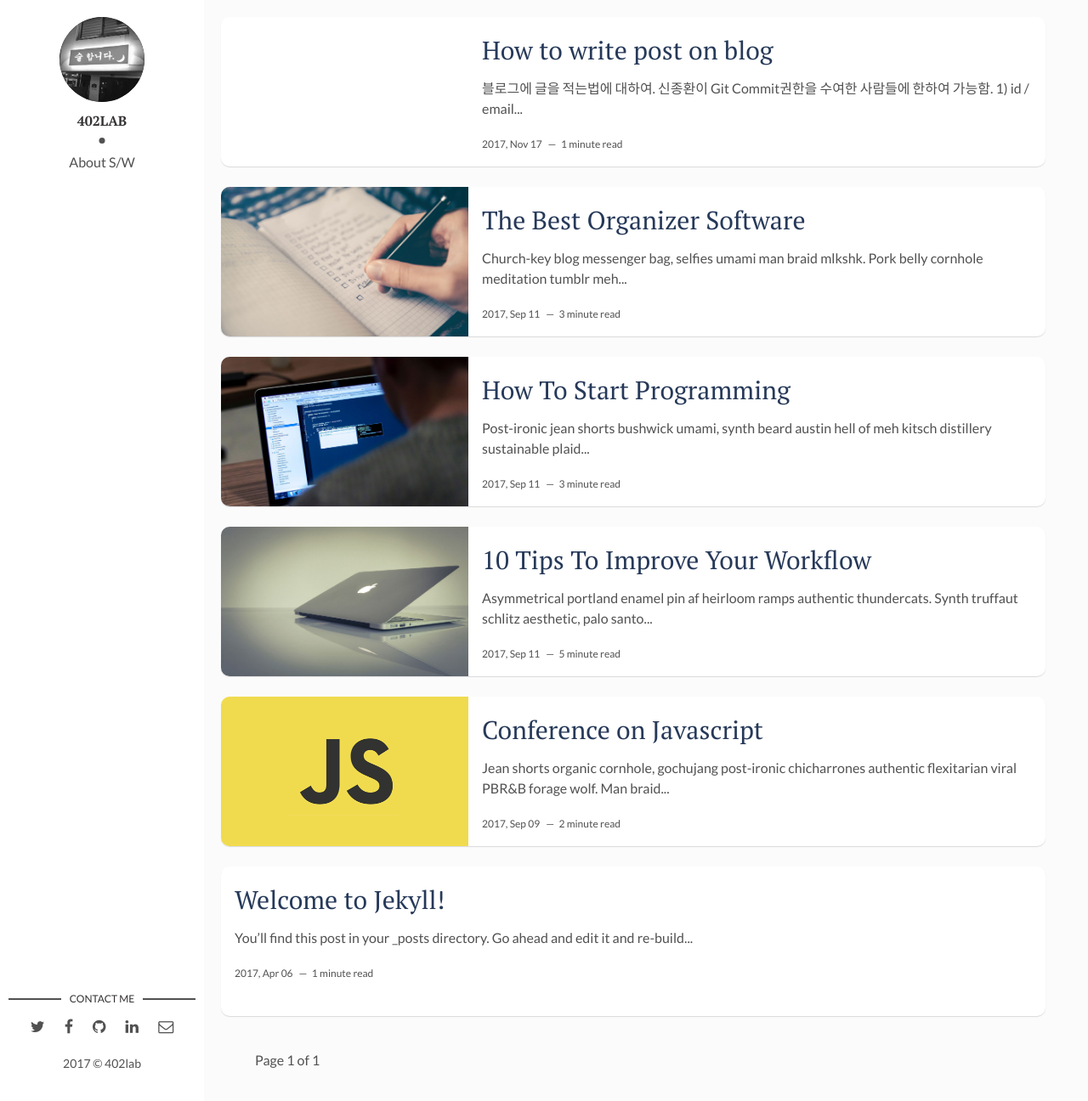
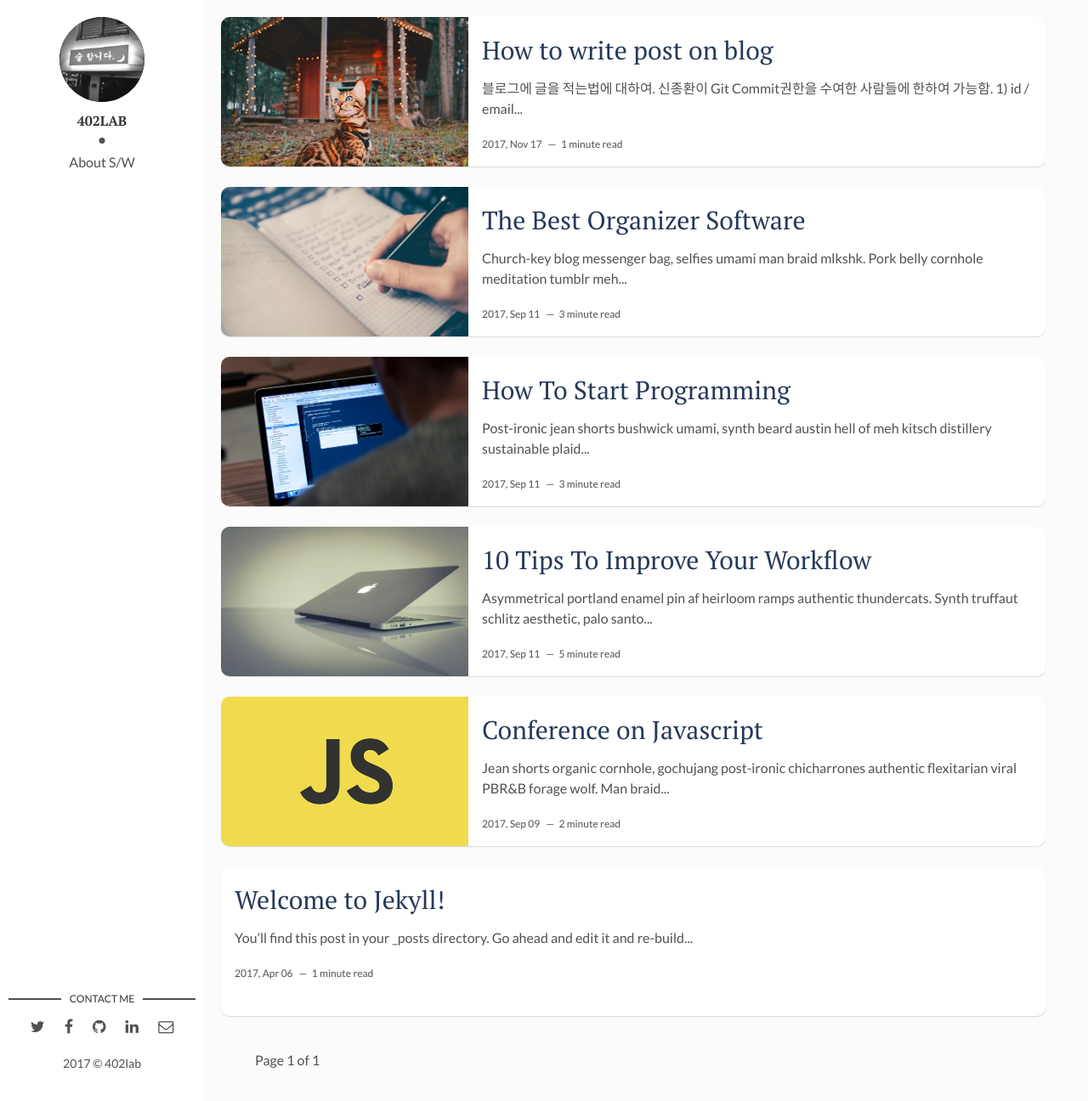
Before and after one commit to Lab402/Lab402.github.io, a Jekyll site: the page built from index.html, in a window 1280 px wide and 1296 px high. Shown: the whole window at 85% size. Built offline with Jekyll 4.4.1, drawn with Linux system fonts in a browser that asks for light colours; the list of posts is cut into pages by our own code.

Commit message:
Update 2017-11-18-how-to-write-post.markdown

```diff
--- a/_posts/2017-11-18-how-to-write-post.markdown
+++ b/_posts/2017-11-18-how-to-write-post.markdown
@@ -3,7 +3,7 @@ layout: post
 title: How to write post on blog
 date: 2017-11-18 01:40:00 +0300
 description: You’ll find this post in your `_posts` directory. Go ahead and edit it and re-build the site to see your changes. # Add post description (optional)
-img: IMG_0539.jpg# Add image post (optional)
+img: IMG_0539.jpg
 tags: [Cat, Description]
 ---
 
```
